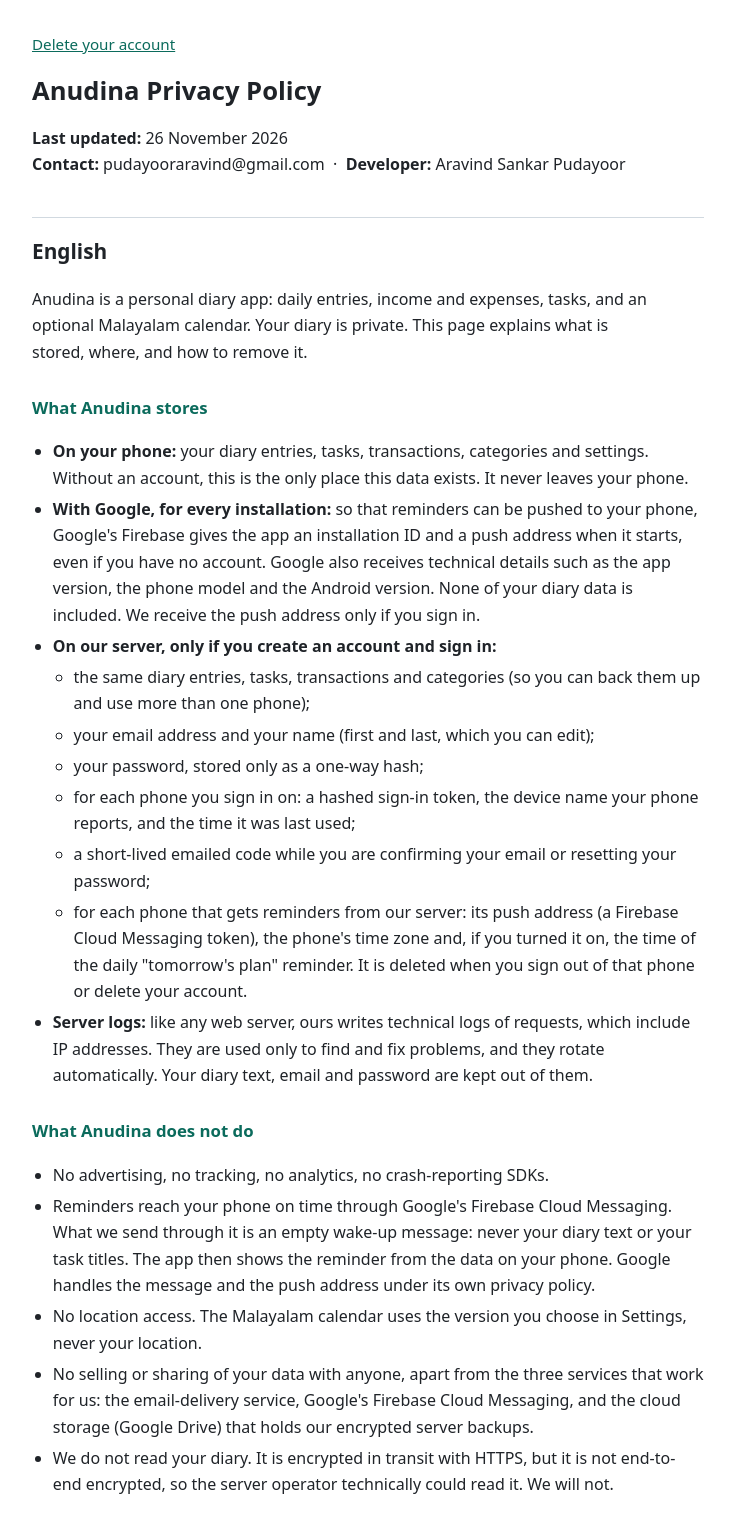
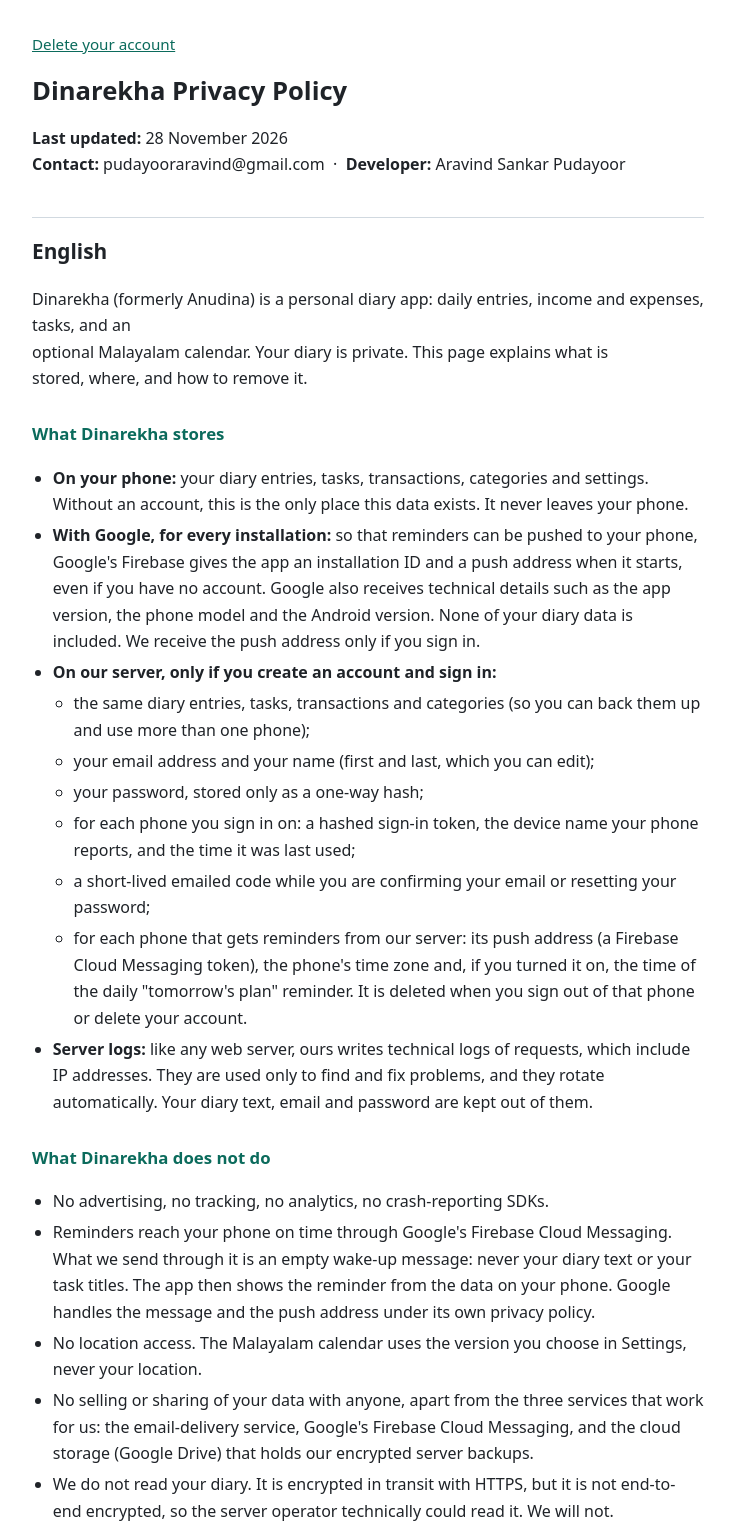
Before and after one commit to aravindpudayoor/anudina-site, a plain HTML site: page privacy/index.html in a window 1280 px wide. Shown: the top 1527 px of the page, without its empty margins (272-1006 px from the left). Drawn offline with Linux system fonts and the light colour scheme.

Commit message:
Policy: rename to Dinarekha (formerly Anudina) (28 Nov 2026)
Co-Authored-By: Claude Sonnet 5.5 <noreply@anthropic.com>

```diff
--- a/privacy/index.html
+++ b/privacy/index.html
@@ -3,8 +3,8 @@
 <head>
 <meta charset="utf-8">
 <meta name="viewport" content="width=device-width, initial-scale=1">
-<title>Anudina Privacy Policy</title>
-<meta name="description" content="How the Anudina diary app stores your data and how to delete it.">
+<title>Dinarekha Privacy Policy</title>
+<meta name="description" content="How the Dinarekha diary app stores your data and how to delete it.">
 <style>
 :root { --bg:#fff; --fg:#1f2328; --muted:#59636e; --line:#d1d9e0; --accent:#0b6b5c; --code:#f3f5f7; }
 @media (prefers-color-scheme: dark) {
@@ -25,14 +25,14 @@ nav { color:var(--muted); font-size:.95rem; }
 <body>
 <main>
 <nav><a href="#delete">Delete your account</a></nav>
-<h1>Anudina Privacy Policy</h1>
-<p><strong>Last updated:</strong> 26 November 2026<br>
+<h1>Dinarekha Privacy Policy</h1>
+<p><strong>Last updated:</strong> 28 November 2026<br>
 <strong>Contact:</strong> pudayooraravind@gmail.com &nbsp;·&nbsp; <strong>Developer:</strong> Aravind Sankar Pudayoor</p>
 <h2 lang="en" id="en">English</h2>
-<p>Anudina is a personal diary app: daily entries, income and expenses, tasks, and an<br>
+<p>Dinarekha (formerly Anudina) is a personal diary app: daily entries, income and expenses, tasks, and an<br>
 optional Malayalam calendar. Your diary is private. This page explains what is<br>
 stored, where, and how to remove it.</p>
-<h3 lang="en">What Anudina stores</h3>
+<h3 lang="en">What Dinarekha stores</h3>
 <ul>
 <li><strong>On your phone:</strong> your diary entries, tasks, transactions, categories and settings. Without an account, this is the only place this data exists. It never leaves your phone.
 </li>
@@ -55,7 +55,7 @@ stored, where, and how to remove it.</p>
 </li>
 <li><strong>Server logs:</strong> like any web server, ours writes technical logs of requests, which include IP addresses. They are used only to find and fix problems, and they rotate automatically. Your diary text, email and password are kept out of them.
 </li></ul>
-<h3 lang="en">What Anudina does not do</h3>
+<h3 lang="en">What Dinarekha does not do</h3>
 <ul>
 <li>No advertising, no tracking, no analytics, no crash-reporting SDKs.
 </li>
@@ -81,7 +81,7 @@ stored, where, and how to remove it.</p>
 </li>
 <li><strong>Background work and keeping the phone awake briefly:</strong> so a short job, at most every 15 minutes, can check that your reminders are still scheduled and show a missed one late. It runs only on your phone and sends nothing anywhere. On a phone that gets reminders from our server (when you are signed in), this job is not used.
 </li>
-<li><strong>Biometrics / screen lock:</strong> only for the optional App lock. Your fingerprint or face is handled by Android and never reaches Anudina.
+<li><strong>Biometrics / screen lock:</strong> only for the optional App lock. Your fingerprint or face is handled by Android and never reaches Dinarekha.
 </li></ul>
 <h3 lang="en">Email</h3>
 <p>Your email is used to sign in, to send a one-time code that confirms your email<br>
@@ -101,7 +101,7 @@ service that handles them for us and may not use them for anything else.</p>
 <li><strong>Export:</strong> Settings → Export lets you save your diary, income/expenses and tasks as files at any time.
 </li></ul>
 <h3 lang="en">Children</h3>
-<p>Anudina is not directed at children under 18, and we do not knowingly collect their<br>
+<p>Dinarekha is not directed at children under 18, and we do not knowingly collect their<br>
 data.</p>
 <h3 lang="en">Where data is stored</h3>
 <p>On a server operated by DigitalOcean in Bangalore, India. Data is protected by<br>
```
Also changed, not shown: index.html (+2 -2 lines).
